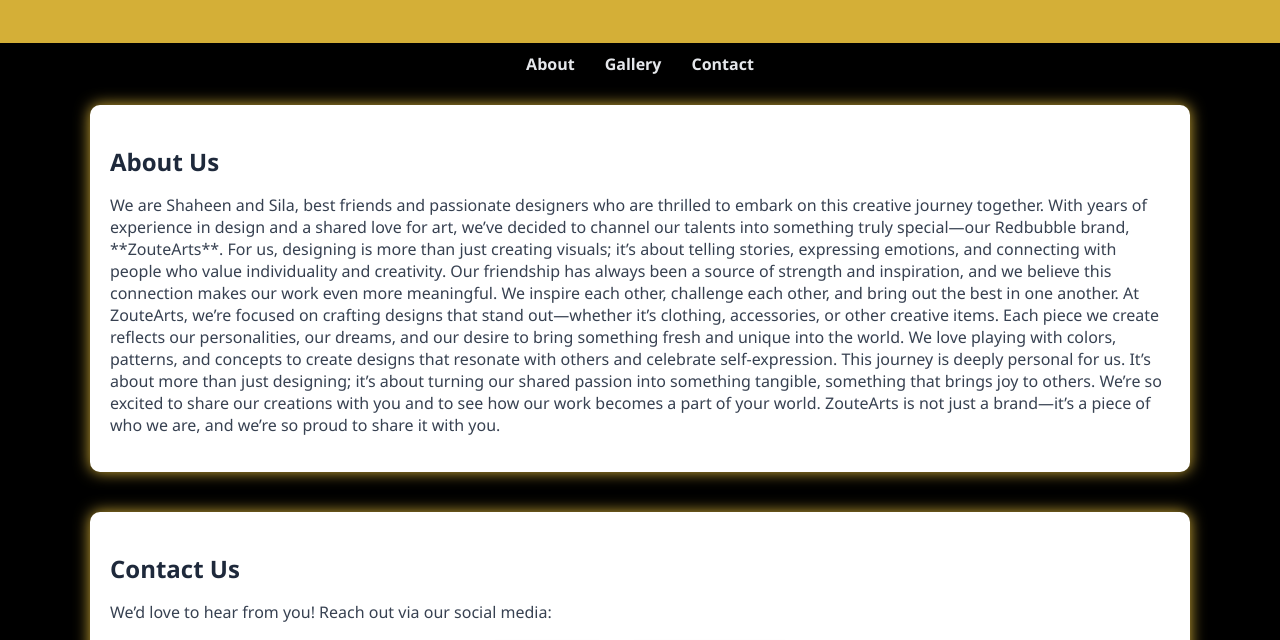
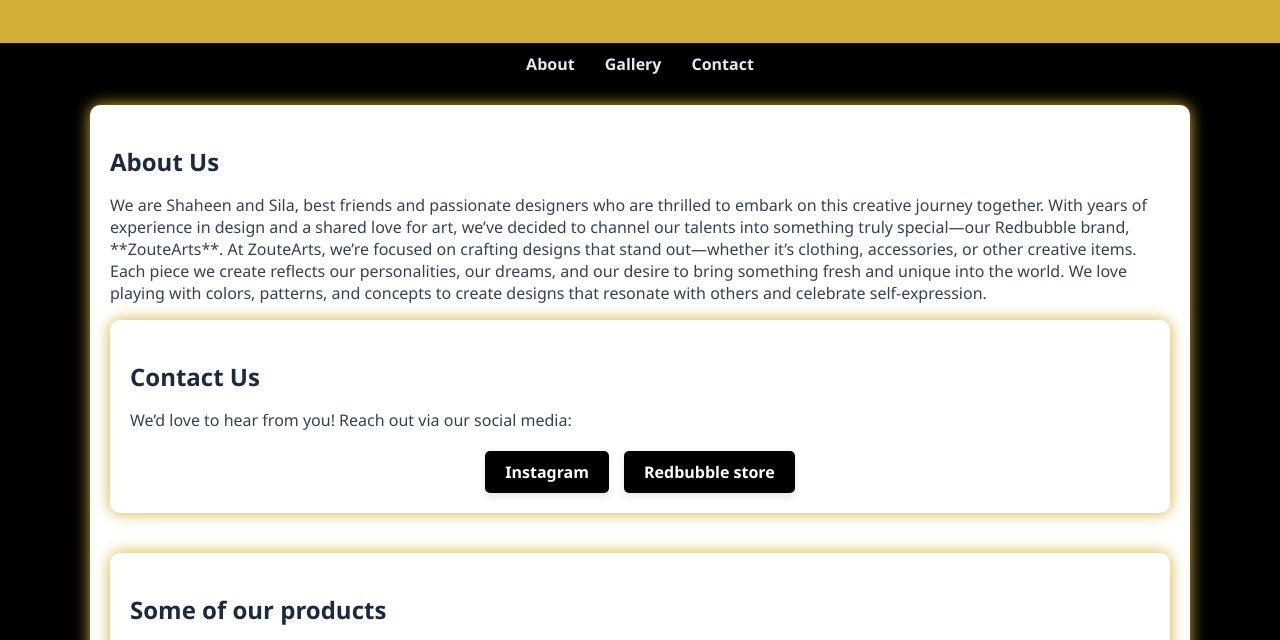
Before and after one commit to zoutearts/zoutearts.github.io, a plain HTML site: page index.html in a window 1280 px wide. Shown: the part 136-776 px from the top of the page. Drawn offline with Linux system fonts and the light colour scheme.

Commit message:
Update index.html

```diff
--- a/index.html
+++ b/index.html
@@ -165,14 +165,8 @@
             <h2>About Us</h2>
             <p>
                 We are Shaheen and Sila, best friends and passionate designers who are thrilled to embark on this creative journey together. With years of experience in design and a shared love for art, we’ve decided to channel our talents into something truly special—our Redbubble brand, **ZouteArts**.
-
-For us, designing is more than just creating visuals; it’s about telling stories, expressing emotions, and connecting with people who value individuality and creativity. Our friendship has always been a source of strength and inspiration, and we believe this connection makes our work even more meaningful. We inspire each other, challenge each other, and bring out the best in one another.
-
 At ZouteArts, we’re focused on crafting designs that stand out—whether it’s clothing, accessories, or other creative items. Each piece we create reflects our personalities, our dreams, and our desire to bring something fresh and unique into the world. We love playing with colors, patterns, and concepts to create designs that resonate with others and celebrate self-expression.
-
-This journey is deeply personal for us. It’s about more than just designing; it’s about turning our shared passion into something tangible, something that brings joy to others. We’re so excited to share our creations with you and to see how our work becomes a part of your world. ZouteArts is not just a brand—it’s a piece of who we are, and we’re so proud to share it with you.
             </p>
-        </section>
                 <section id="contact">
             <h2>Contact Us</h2>
             <p>We’d love to hear from you! Reach out via our social media:</p>
```
